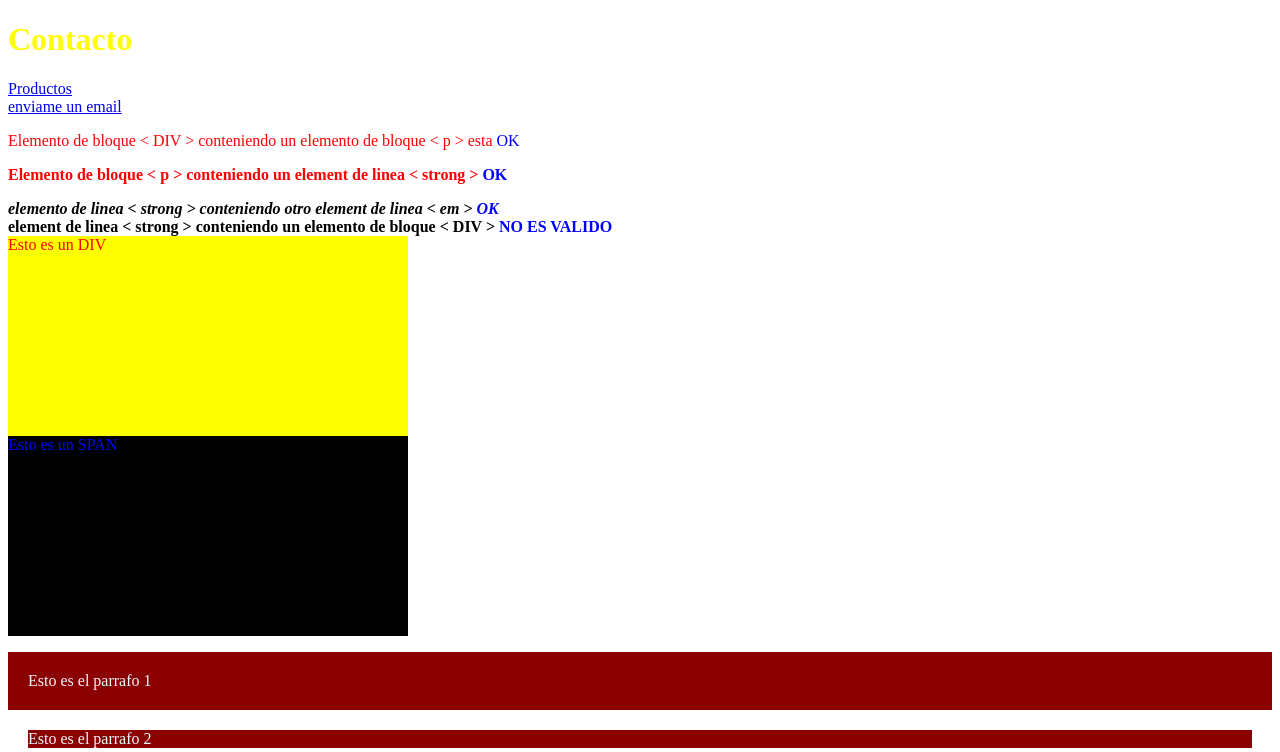
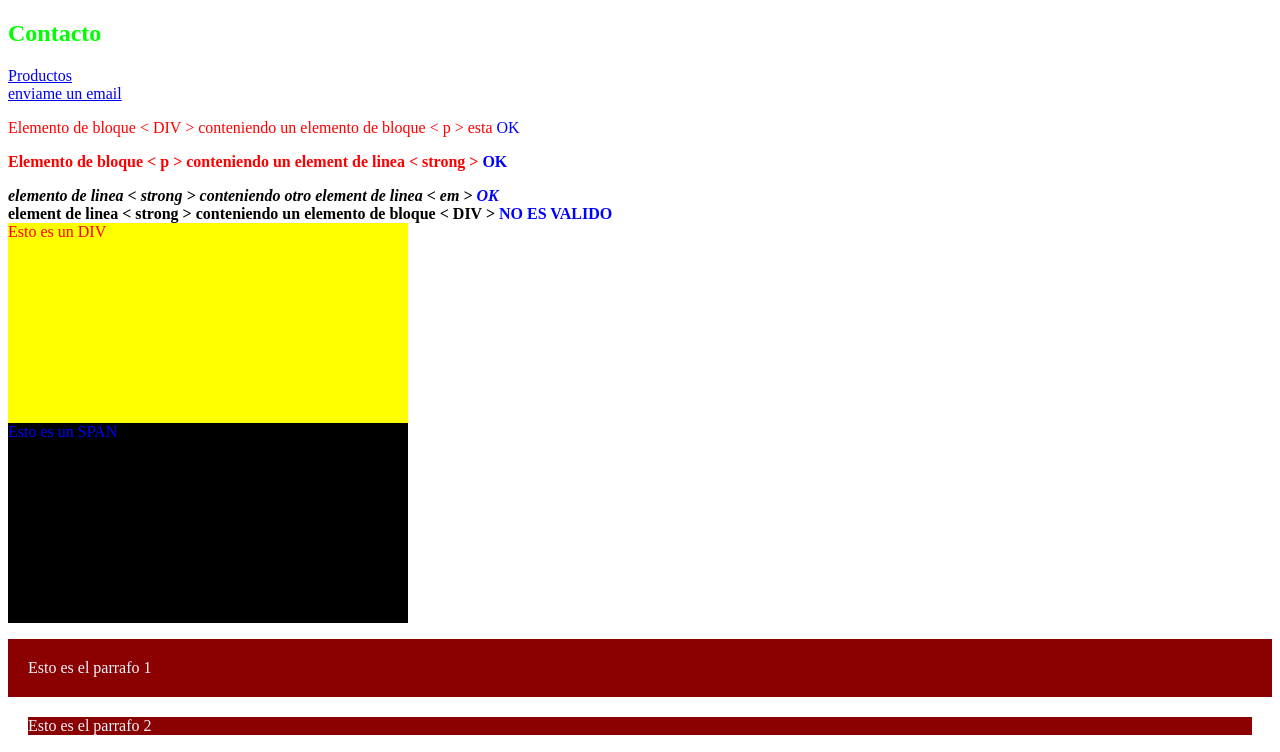
Before and after one commit to dibrandon/crispy, a plain HTML site: page index.html in a window 1280 px wide. Shown: the top 752 px of the page. Drawn offline with Linux system fonts and the light colour scheme.

Commit message:
Contactos pasa a ser H2, volver a rama.

```diff
--- a/index.html
+++ b/index.html
@@ -11,7 +11,7 @@
 
 <!-- Formularios de contactos -->
 
-<h1>Contacto</h1>
+<h2>Contacto</h2>
 
 <a href="productos.html">Productos</a>
 
```
